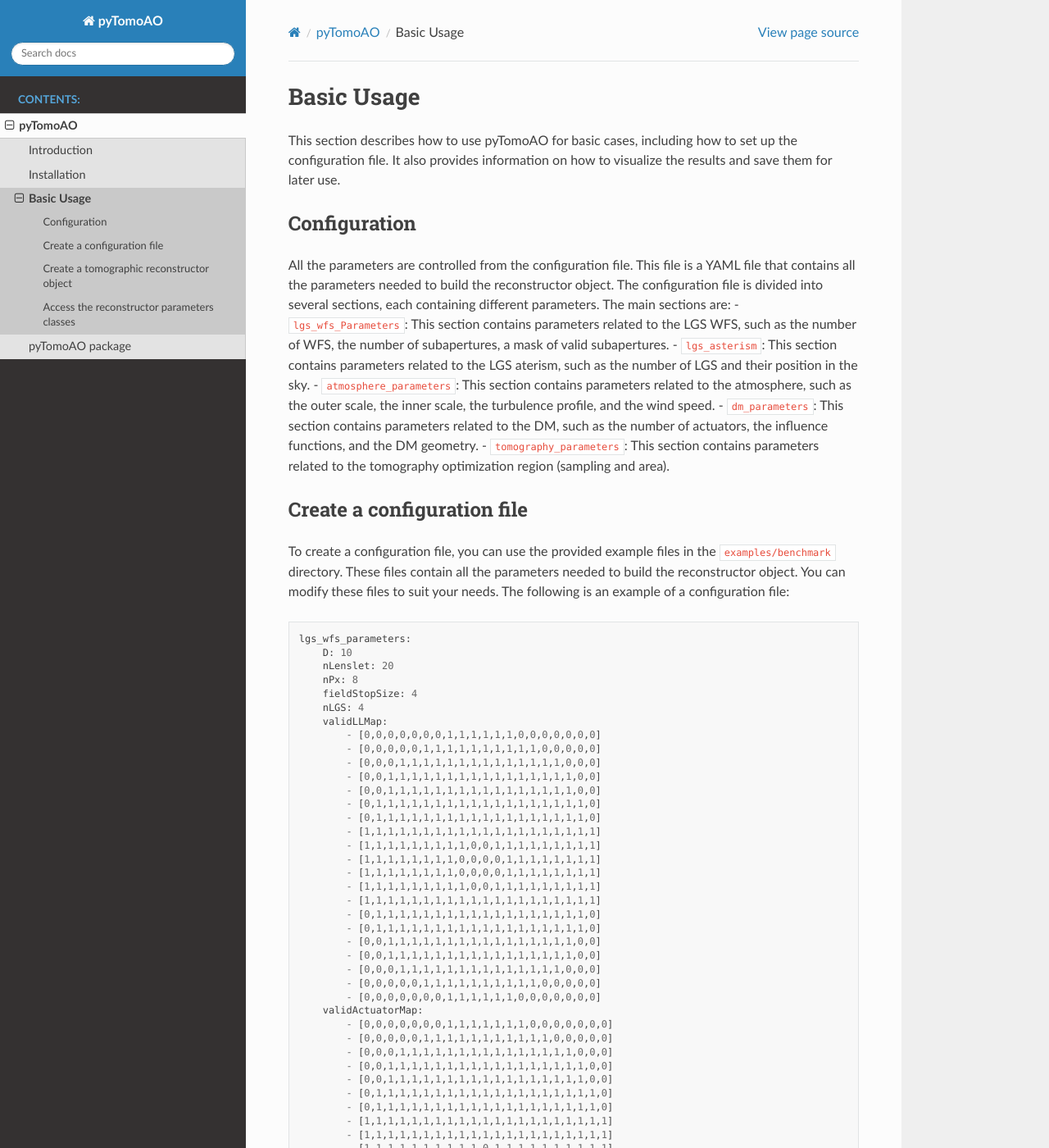
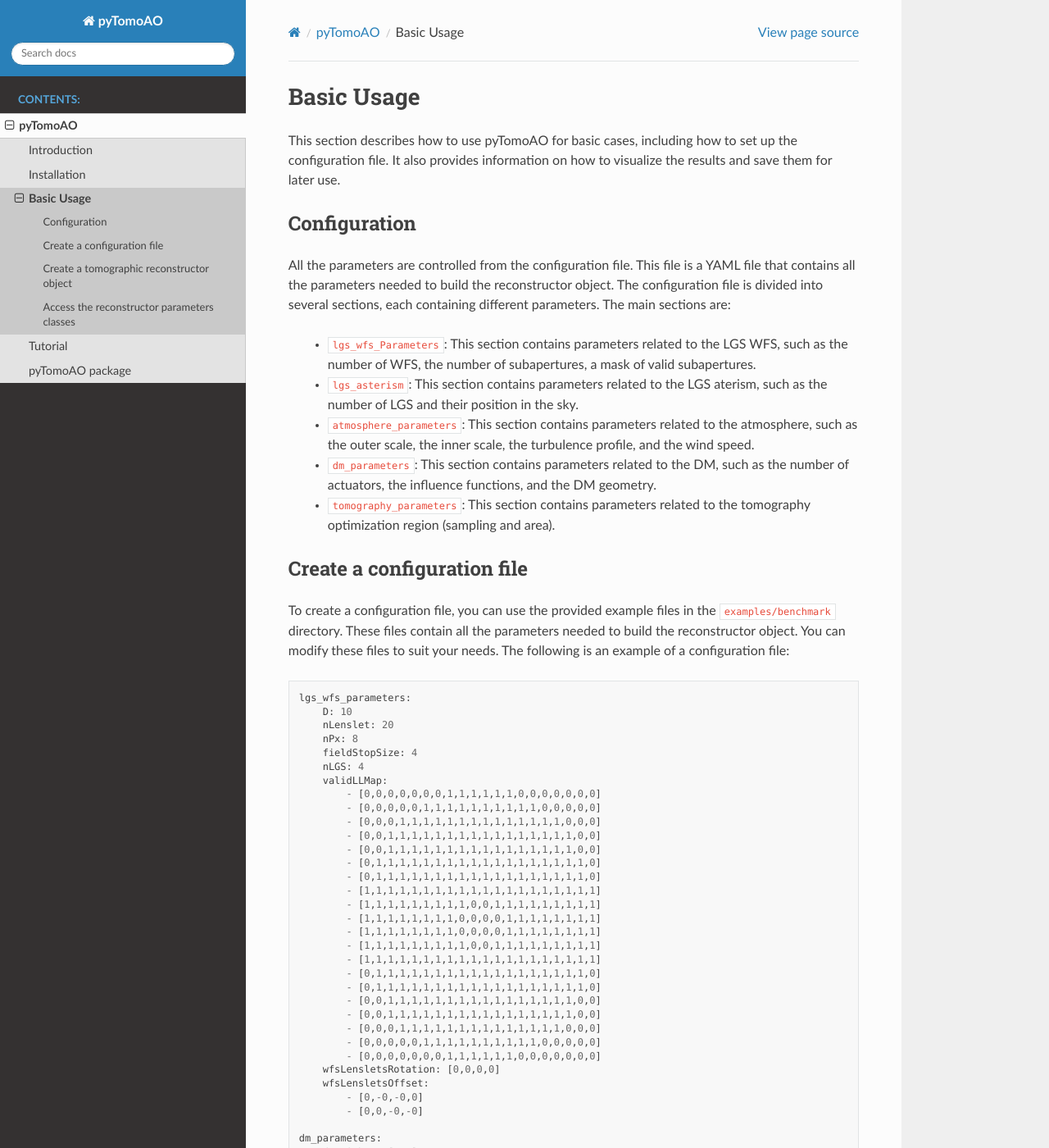
Before and after one commit to KeckObservatory/pyTomoAO, a Sphinx documentation site: the page built from docs/source/basicUsage.rst, in a window 1280 px wide and 1400 px high. Shown: the whole window at 82% size. Built offline with Sphinx 7.4.7 and the Read the Docs theme 3.1.0, drawn with Linux system fonts in a browser that asks for light colours; some of the changed text lies outside the part shown.

Commit message:
Tutorial started

```diff
--- a/docs/source/basicUsage.rst
+++ b/docs/source/basicUsage.rst
@@ -4,17 +4,18 @@
 This section describes how to use pyTomoAO for basic cases, including how to set up the configuration file. It also provides information on how to visualize the results and save them for later use.
 
 Configuration
--------------
+=============
 
 All the parameters are controlled from the configuration file. This file is a YAML file that contains all the parameters needed to build the reconstructor object. The configuration file is divided into several sections, each containing different parameters. The main sections are:
-- ``lgs_wfs_Parameters``: This section contains parameters related to the LGS WFS, such as the number of WFS, the number of subapertures, a mask of valid subapertures.
-- ``lgs_asterism``: This section contains parameters related to the LGS aterism, such as the number of LGS and their position in the sky.
-- ``atmosphere_parameters``: This section contains parameters related to the atmosphere, such as the outer scale, the inner scale, the turbulence profile, and the wind speed.
-- ``dm_parameters``: This section contains parameters related to the DM, such as the number of actuators, the influence functions, and the DM geometry.
-- ``tomography_parameters``: This section contains parameters related to the tomography optimization region (sampling and area).
+
+ - ``lgs_wfs_Parameters``: This section contains parameters related to the LGS WFS, such as the number of WFS, the number of subapertures, a mask of valid subapertures.
+ - ``lgs_asterism``: This section contains parameters related to the LGS aterism, such as the number of LGS and their position in the sky.
+ - ``atmosphere_parameters``: This section contains parameters related to the atmosphere, such as the outer scale, the inner scale, the turbulence profile, and the wind speed.
+ - ``dm_parameters``: This section contains parameters related to the DM, such as the number of actuators, the influence functions, and the DM geometry.
+ - ``tomography_parameters``: This section contains parameters related to the tomography optimization region (sampling and area).
 
 Create a configuration file
-------------------------------------------------
+=============================
 To create a configuration file, you can use the provided example files in the ``examples/benchmark`` directory. These files contain all the parameters needed to build the reconstructor object. You can modify these files to suit your needs. The following is an example of a configuration file::
 
     lgs_wfs_parameters:
@@ -44,28 +45,6 @@
             - [0,0,0,1,1,1,1,1,1,1,1,1,1,1,1,1,1,0,0,0]
             - [0,0,0,0,0,1,1,1,1,1,1,1,1,1,1,0,0,0,0,0]
             - [0,0,0,0,0,0,0,1,1,1,1,1,1,0,0,0,0,0,0,0]
-        validActuatorMap:
-            - [0,0,0,0,0,0,0,1,1,1,1,1,1,1,0,0,0,0,0,0,0]
-            - [0,0,0,0,0,1,1,1,1,1,1,1,1,1,1,1,0,0,0,0,0]
-            - [0,0,0,1,1,1,1,1,1,1,1,1,1,1,1,1,1,1,0,0,0]
-            - [0,0,1,1,1,1,1,1,1,1,1,1,1,1,1,1,1,1,1,0,0]
-            - [0,0,1,1,1,1,1,1,1,1,1,1,1,1,1,1,1,1,1,0,0]
-            - [0,1,1,1,1,1,1,1,1,1,1,1,1,1,1,1,1,1,1,1,0]
-            - [0,1,1,1,1,1,1,1,1,1,1,1,1,1,1,1,1,1,1,1,0]
-            - [1,1,1,1,1,1,1,1,1,1,1,1,1,1,1,1,1,1,1,1,1]
-            - [1,1,1,1,1,1,1,1,1,1,1,1,1,1,1,1,1,1,1,1,1]
-            - [1,1,1,1,1,1,1,1,1,1,0,1,1,1,1,1,1,1,1,1,1]
-            - [1,1,1,1,1,1,1,1,1,0,0,0,1,1,1,1,1,1,1,1,1]
-            - [1,1,1,1,1,1,1,1,1,1,0,1,1,1,1,1,1,1,1,1,1]
-            - [1,1,1,1,1,1,1,1,1,1,1,1,1,1,1,1,1,1,1,1,1]
-            - [1,1,1,1,1,1,1,1,1,1,1,1,1,1,1,1,1,1,1,1,1]
-            - [0,1,1,1,1,1,1,1,1,1,1,1,1,1,1,1,1,1,1,1,0]
-            - [0,1,1,1,1,1,1,1,1,1,1,1,1,1,1,1,1,1,1,1,0]
-            - [0,0,1,1,1,1,1,1,1,1,1,1,1,1,1,1,1,1,1,0,0]
-            - [0,0,1,1,1,1,1,1,1,1,1,1,1,1,1,1,1,1,1,0,0]
-            - [0,0,0,1,1,1,1,1,1,1,1,1,1,1,1,1,1,1,0,0,0]
-            - [0,0,0,0,0,1,1,1,1,1,1,1,1,1,1,1,0,0,0,0,0]
-            - [0,0,0,0,0,0,0,1,1,1,1,1,1,1,0,0,0,0,0,0,0]
         wfsLensletsRotation: [0,0,0,0]
         wfsLensletsOffset:
             - [0,-0,-0,0]
@@ -140,7 +119,7 @@
     rec = tomographicReconstructor("configFilename.yaml")
 
 Access the reconstructor parameters classes
-------------------------------------------------
+==========================================
 You can print the parameters of the configuration file using the following code::
 
     # print the atmosphere parameters
--- a/docs/source/modules.rst
+++ b/docs/source/modules.rst
@@ -7,4 +7,5 @@
    intro
    install
    basicUsage
+   tutorial
    pyTomoAO
```
Also changed, not shown: other parts of docs/source/basicUsage.rst (+2 -2 lines), docs/source/tutorial.rst (added, +82 -0 lines), docs/source/figures/reconstructedCommands_model.png (added), docs/source/figures/reconstructedWavefront_model.png (added).
